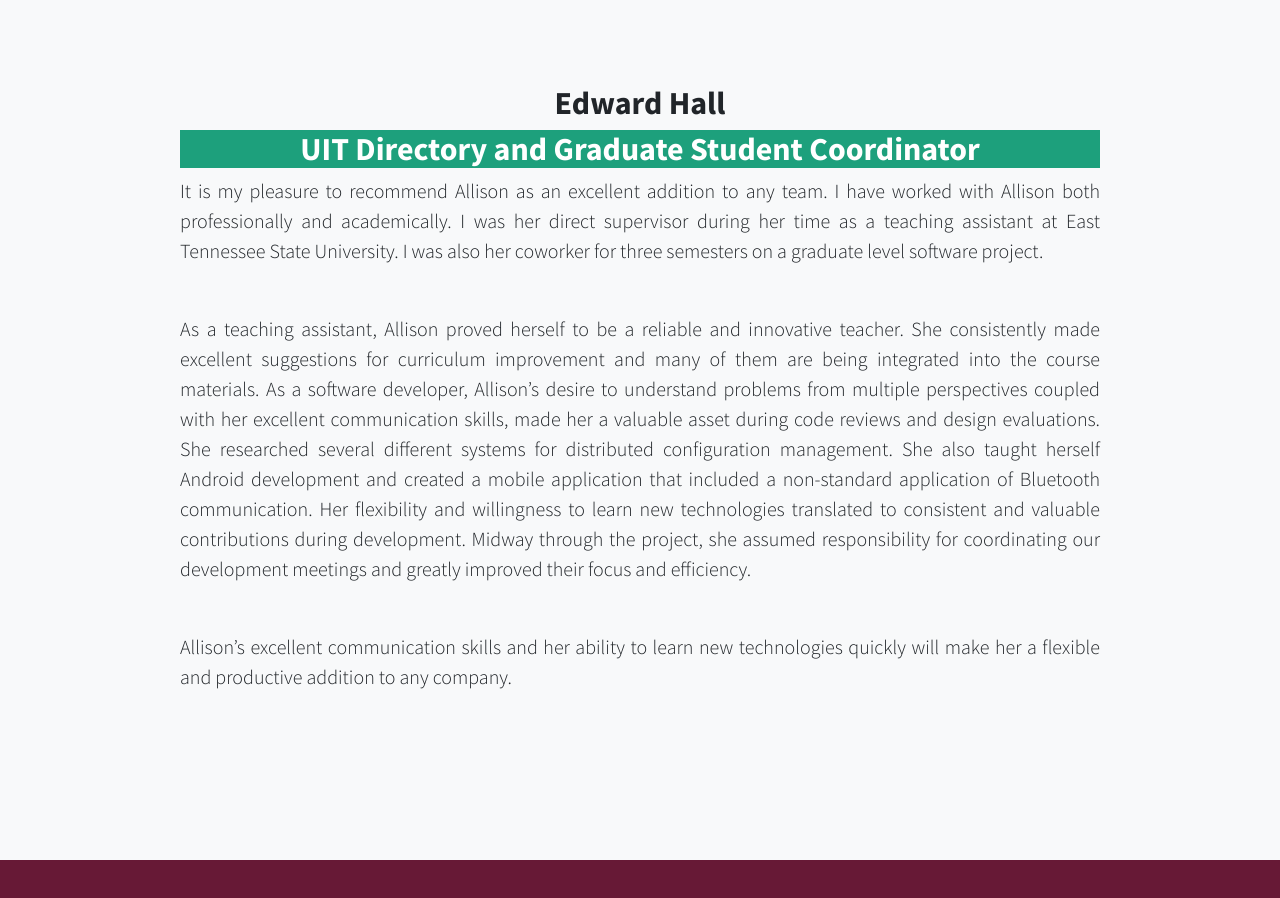
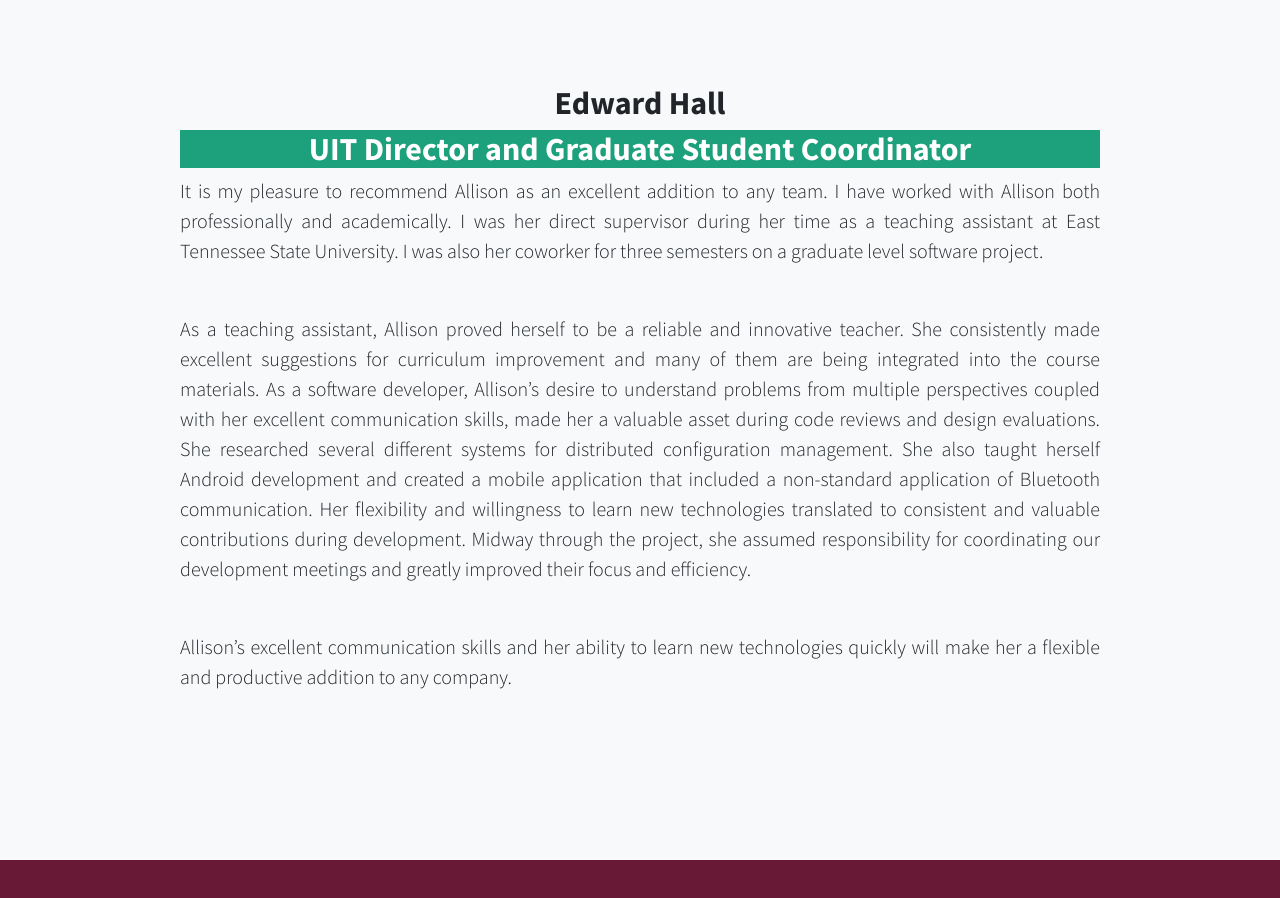
Before and after one commit to iveyas/iveyas.github.io, a website: page LetterOfRecs.html in a window 1280 px wide. Shown: the part 2660-3558 px from the top of the page. Drawn offline with Linux system fonts and the light colour scheme.

Commit message:
Update Ed's Info

```diff
--- a/LetterOfRecs.html
+++ b/LetterOfRecs.html
@@ -128,7 +128,7 @@ position in your company.</p>
         <div class="row">
           <div class="col-lg-10 mx-auto">
             <h2>Edward Hall</h2>
-			<h2 style="background-color:#1DA07C; border-color:#1DA07C; color:#fff">UIT Directory and Graduate Student Coordinator</h2>
+			<h2 style="background-color:#1DA07C; border-color:#1DA07C; color:#fff">UIT Director and Graduate Student Coordinator</h2>
             <p class="lead mb-5" align="justify">It is my pleasure to recommend Allison as an excellent addition to any team. I have worked with Allison both professionally and academically. I was her direct supervisor during her time as a teaching assistant at East Tennessee State University. I was also her coworker for three semesters on a graduate level software project.</p>
 			<p class="lead mb-5" align="justify">
 			As a teaching assistant, Allison proved herself to be a reliable and innovative teacher. She consistently made excellent suggestions for curriculum improvement and many of them are being integrated into the course materials. As a software developer, Allison’s desire to understand problems from multiple perspectives coupled with her excellent communication skills, made her a valuable asset during code reviews and design evaluations. She researched several different systems for distributed configuration management. She also taught herself Android development and created a mobile application that included a non-standard application of Bluetooth communication. Her flexibility and willingness to learn new technologies translated to consistent and valuable contributions during development. Midway through the project, she assumed responsibility for coordinating our development meetings and greatly improved their focus and efficiency.</p>
```
